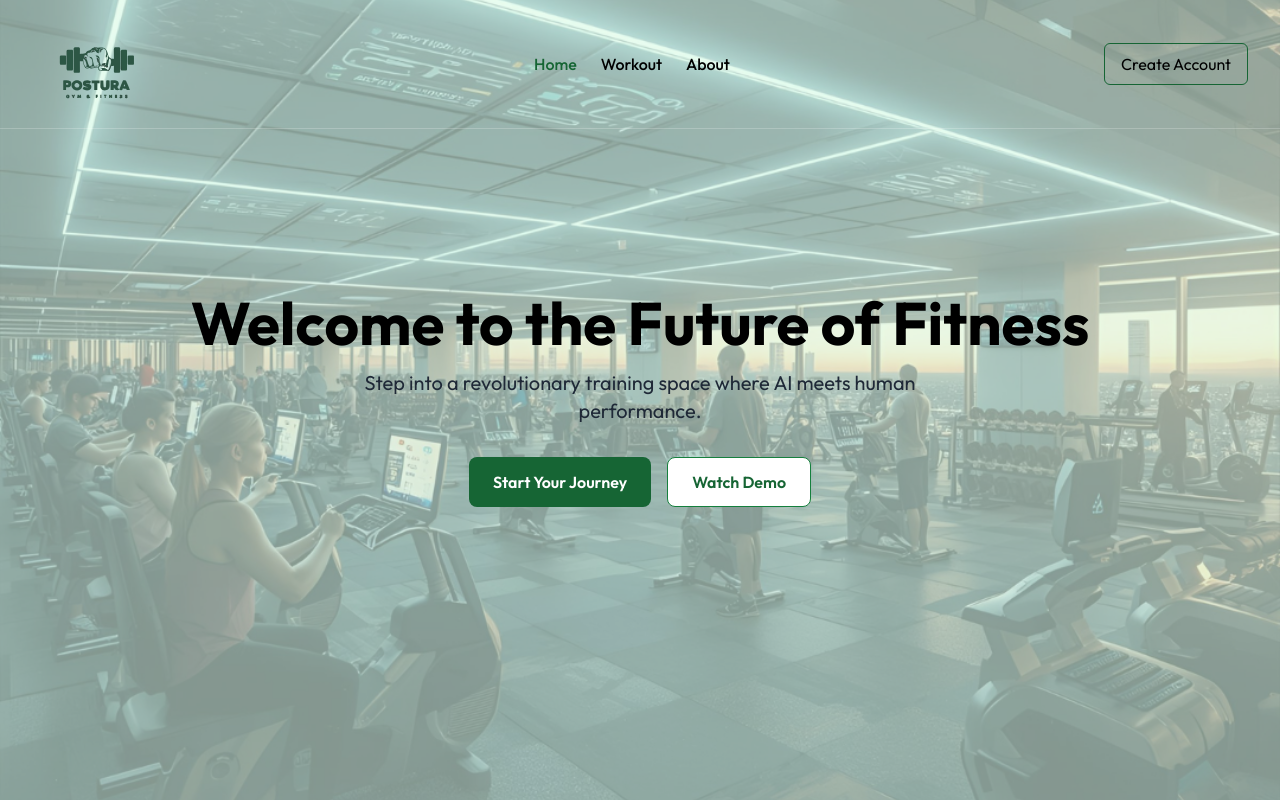
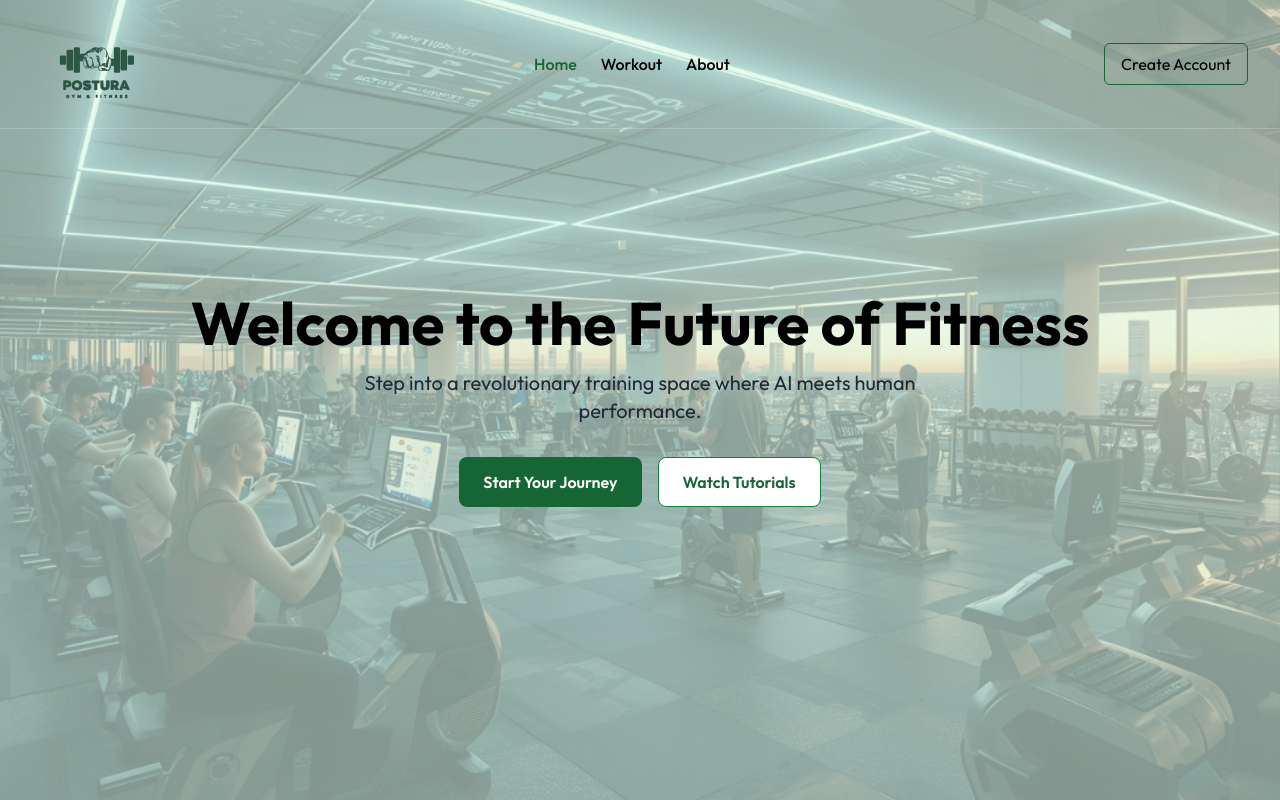
Before and after one commit to vaisakhpn/postura, a React (Vite) app in the folder frontend/: page / in a window 1280 px wide. Shown: the top 800 px of the page. Built offline with nearby package versions, Linux system fonts and the light colour scheme.

Commit message:
changes in header

```diff
--- a/frontend/src/components/ui/Header.jsx
+++ b/frontend/src/components/ui/Header.jsx
@@ -23,7 +23,7 @@ const Header = () => {
             Start Your Journey
           </button>
           <button className="bg-white border border-green-700 text-green-800 px-6 py-3 rounded-lg font-semibold hover:bg-green-800 hover:text-white transition">
-            Watch Demo
+            Watch Tutorials
           </button>
         </div>
       </div>
```
